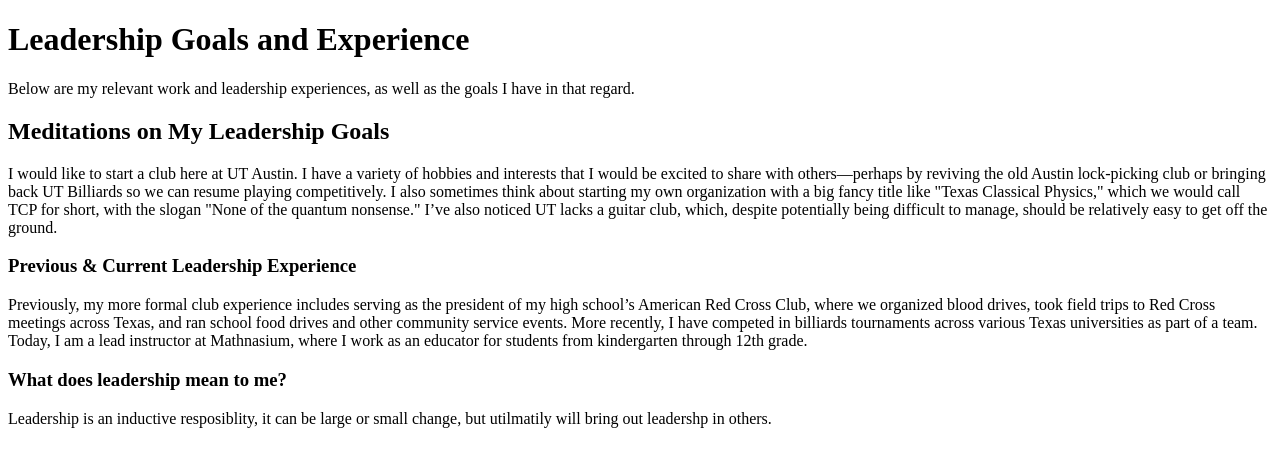
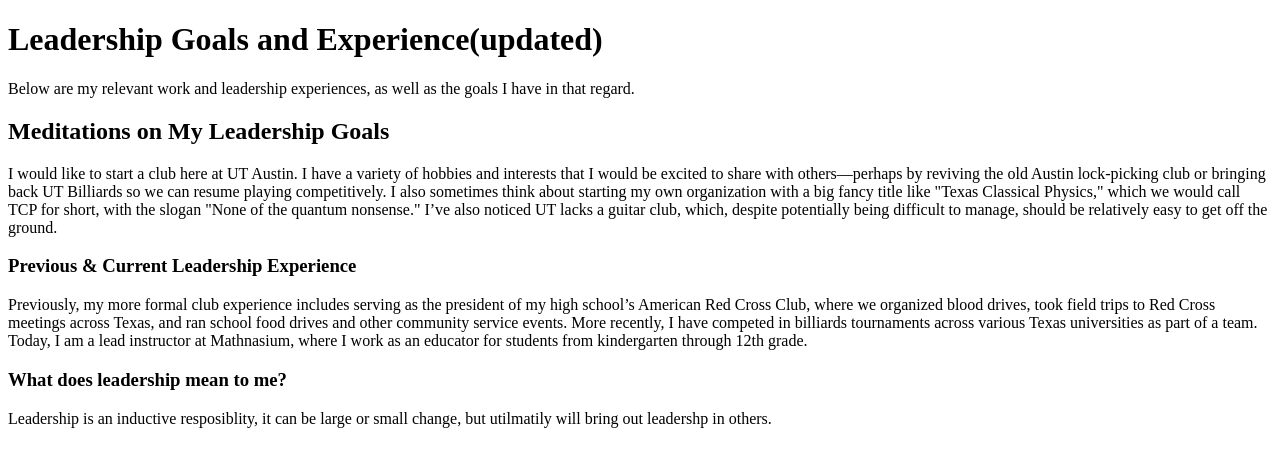
Before and after one commit to Edinburgh701/disk, a plain HTML site: page index.html in a window 1280 px wide. Drawn offline with Linux system fonts and the light colour scheme.

Commit message:
Update index.html

```diff
--- a/index.html
+++ b/index.html
@@ -7,7 +7,7 @@
 </head>
 <body>
 
-  <h1>Leadership Goals and Experience</h1>
+  <h1>Leadership Goals and Experience(updated)</h1>
 
   <p>Below are my relevant work and leadership experiences, as well as the goals I have in that regard.</p>
 
```
